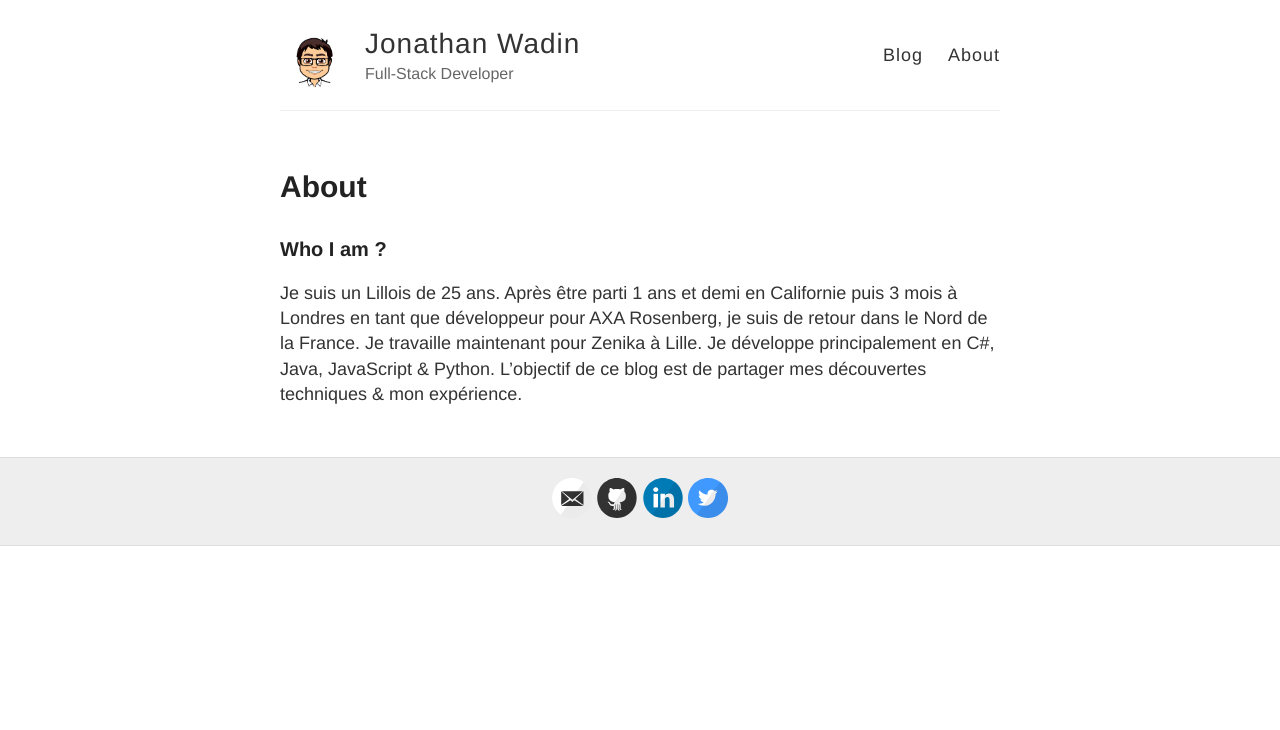
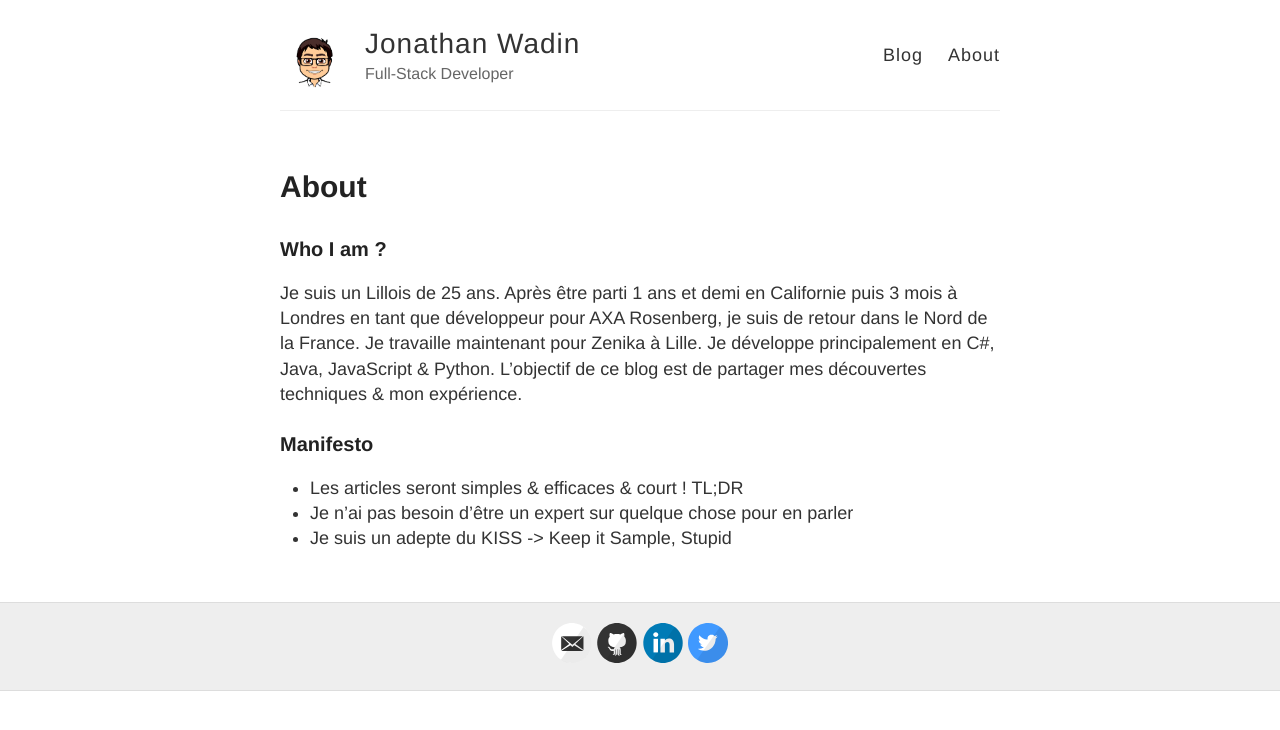
Before and after one commit to wadinj/wadinj.github.io, a Jekyll site: the page built from about.md, in a window 1280 px wide. Shown: the top 730 px of the page. Built offline with Jekyll 4.4.1, drawn with Linux system fonts in a browser that asks for light colours.

Commit message:
(feat) update manifesto

```diff
--- a/about.md
+++ b/about.md
@@ -7,3 +7,9 @@ permalink: /about/
 ### Who I am ?
 
 Je suis un Lillois de 25 ans. Après être parti 1 ans et demi en Californie puis 3 mois à Londres en tant que développeur pour AXA Rosenberg, je suis de retour dans le Nord de la France. Je travaille maintenant pour Zenika à Lille. Je développe principalement en C#, Java, JavaScript & Python. L'objectif de ce blog est de partager mes découvertes techniques & mon expérience.
+
+### Manifesto
+
+- Les articles seront simples & efficaces & court ! TL;DR
+- Je n'ai pas besoin d'être un expert sur quelque chose pour en parler
+- Je suis un adepte du KISS -> Keep it Sample, Stupid
```
